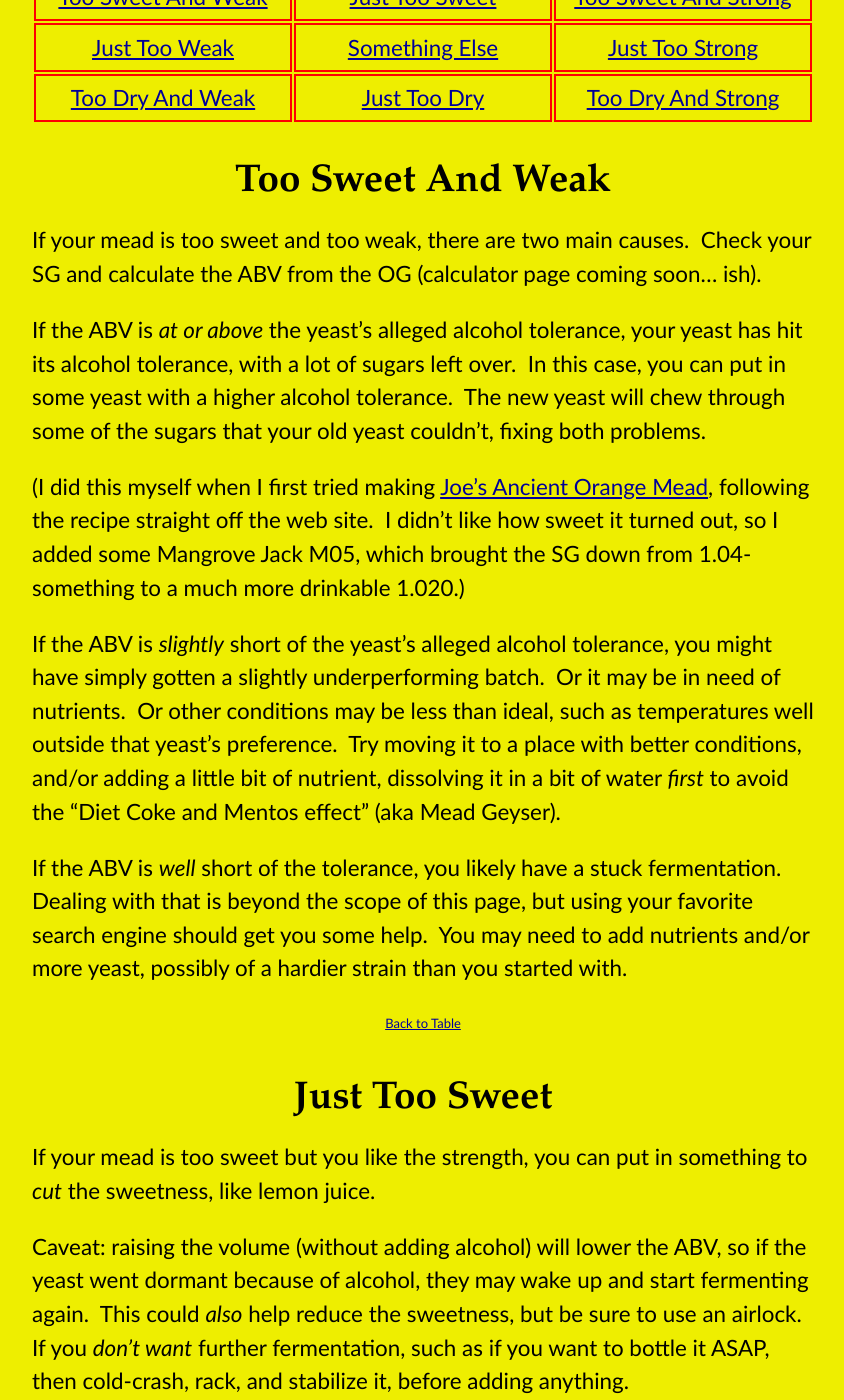
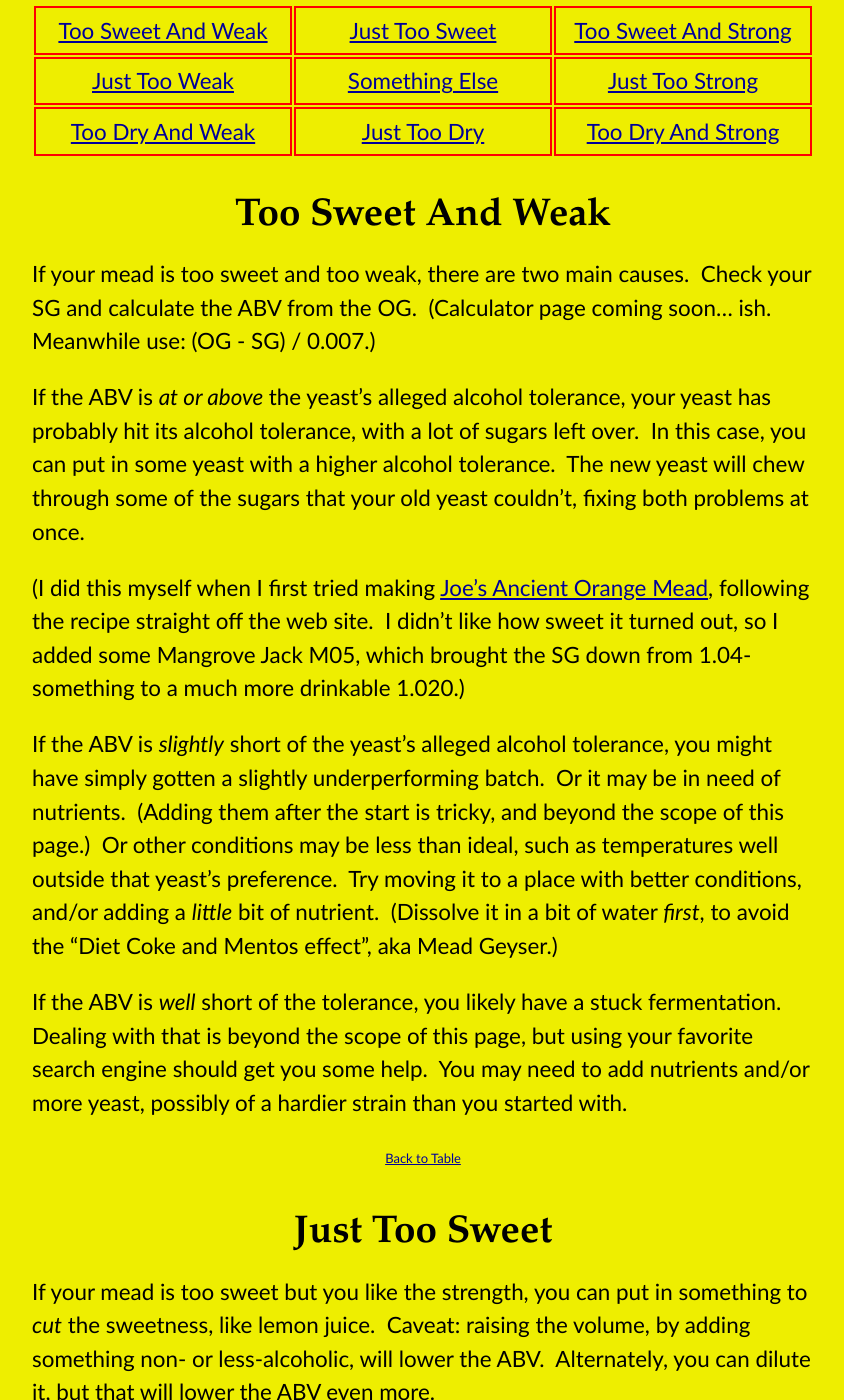
Before and after one commit to CodosaurusLLC/CodosaurusLLC.github.io, a Jekyll site: the page built from sum-of-a-batch/fix.md, in a window 1280 px wide and 1400 px high, scrolled down 1366 px. Shown: the whole window, without its empty margins (217-1061 px from the left). Built offline with Jekyll 4.4.1, drawn with Linux system fonts in a browser that asks for light colours; some of the changed text lies outside the part shown.

Commit message:
wordsmith batch-fixing page

```diff
--- a/sum-of-a-batch/fix.md
+++ b/sum-of-a-batch/fix.md
@@ -12,7 +12,10 @@ The question now is, what to do about it?
 
 (If it's just plain nasty,
 not jet-fuel nasty which just usually means it's too dry or needs aging,
-but _raw sewage_ nasty, that _probably_ means it's infected.&nbsp;
+but _raw sewage_ nasty,
+or it smells like
+burnt matches or rotten cabbage or burning rubber or other nasty things,
+that _probably_ means it's infected.&nbsp;
 In that case it's probably a total loss, and
 you need to pour it down the drain and
 _thoroughly_ disinfect _any_ equipment that came in contact with it.&nbsp;
@@ -74,16 +77,17 @@ Click a section to go to some more specific suggestions.
 
 If your mead is too sweet and too weak,
 there are two main causes.&nbsp;
-Check your SG and calculate the ABV from the OG
-(calculator page coming soon... ish).
+Check your SG and calculate the ABV from the OG.&nbsp;
+(Calculator page coming soon... ish.&nbsp;
+Meanwhile use: (OG - SG) / 0.007.)
 
 If the ABV is _at or above_ the yeast's alleged alcohol tolerance,
-your yeast has hit its alcohol tolerance,
+your yeast has probably hit its alcohol tolerance,
 with a lot of sugars left over.&nbsp;
 In this case,
 you can put in some yeast with a higher alcohol tolerance.&nbsp;
 The new yeast will chew through some of the sugars
-that your old yeast couldn't, fixing both problems.
+that your old yeast couldn't, fixing both problems at once.
 
 (I did this myself when I first tried making
 [Joe's Ancient Orange Mead](https://gotmead.com/blog/recipe/joes-ancient-orange-clove-and-cinnamon-mead/){:rel="nofollow" target="_new"},
@@ -95,12 +99,14 @@ to a much more drinkable 1.020.)
 If the ABV is _slightly_ short of the yeast's alleged alcohol tolerance,
 you might have simply gotten a slightly underperforming batch.&nbsp;
 Or it may be in need of nutrients.&nbsp;
+(Adding them after the start is tricky, and
+beyond the scope of this page.)&nbsp;
 Or other conditions may be less than ideal,
 such as temperatures well outside that yeast's preference.&nbsp;
 Try moving it to a place with better conditions,
-and/or adding a little bit of nutrient,
-dissolving it in a bit of water _first_ to avoid the
-"Diet Coke and Mentos effect" (aka Mead Geyser).
+and/or adding a _little_ bit of nutrient.&nbsp;
+(Dissolve it in a bit of water _first_, to avoid the
+"Diet Coke and Mentos effect", aka Mead Geyser.)
 
 If the ABV is _well_ short of the tolerance,
 you likely have a stuck fermentation.&nbsp;
@@ -115,10 +121,15 @@ possibly of a hardier strain than you started with.
 <h3>Just Too Sweet</h3>
 
 If your mead is too sweet but you like the strength,
-you can put in something to _cut_ the sweetness, like lemon juice.
+you can put in something to _cut_ the sweetness, like lemon juice.&nbsp;
+Caveat: raising the volume,
+by adding something non- or less-alcoholic,
+will lower the ABV.&nbsp;
+Alternately, you can dilute it,
+but that will lower the ABV even more.
 
-Caveat: raising the volume (without adding alcohol) will lower the ABV,
-so if the yeast went dormant because of alcohol,
+If you lower the ABV,
+_and_ the yeast went dormant because of alcohol,
 they may wake up and start fermenting again.&nbsp;
 This could _also_ help reduce the sweetness,
 but be sure to use an airlock.&nbsp;
@@ -160,17 +171,26 @@ before adding anything.
 <h3>Just Too Weak</h3>
 
 If your mead is too weak but you like the sweetness,
-again there are multiple causes, and you need to figure your ABV.
+again there are multiple causes, and you need to figure your ABV.&nbsp;
+Be aware, it may simply _taste_ weak, but actually _be_ strong,
+_especially_ when it's sweet.&nbsp;
+I'll ass-u-me you really do want it stronger than it is.
 
 In the most likely case, your yeast hit its alcohol tolerance,
 leaving a good amount of sugars unfermented,
 but not so much that you think it's too sweet.&nbsp;
-To fix this,
-you can add some more alcohol-resistant yeast
+(Otherwise you'd be looking at the "Too Sweet And Strong" section.)
+
+To fix this, you can boost it with some existing alcohol,
+like vodka or Everclear.&nbsp;
+However, I for one consider that to be cheating!&nbsp; ;-)
+
+Alternately, you can add some more alcohol-resistant yeast
 and probably some more honey.&nbsp;
-(Why add more honey?&nbsp;
-Because a lot of it will be _fermented_ by the new yeast.&nbsp;
-You need to replace that, to maintain the sweetness.)
+Why add more honey, you probably wonder?&nbsp;
+Because a lot of it will be _fermented_ by the new yeast,
+in order to boost the strength.&nbsp;
+You need to replace that, to maintain the sweetness you like.
 
 To predict how that will turn out, go to
 <a href="/sum-of-a-batch/plan.html">the batch planning calculator</a>,
```
Also changed, not shown: other parts of sum-of-a-batch/fix.md (+1 -1 lines).
